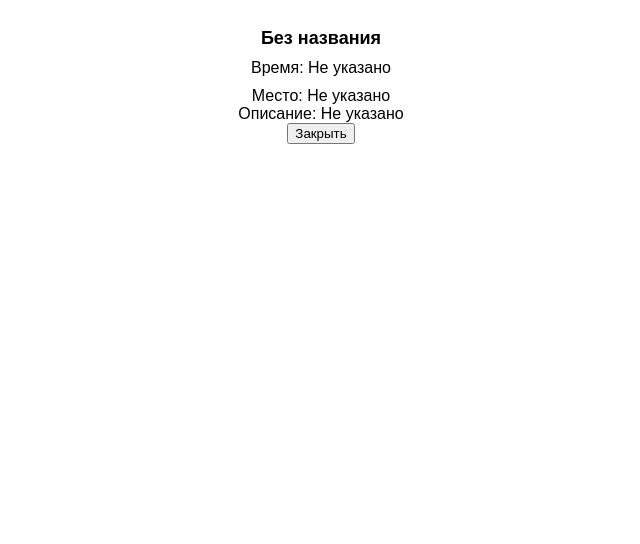
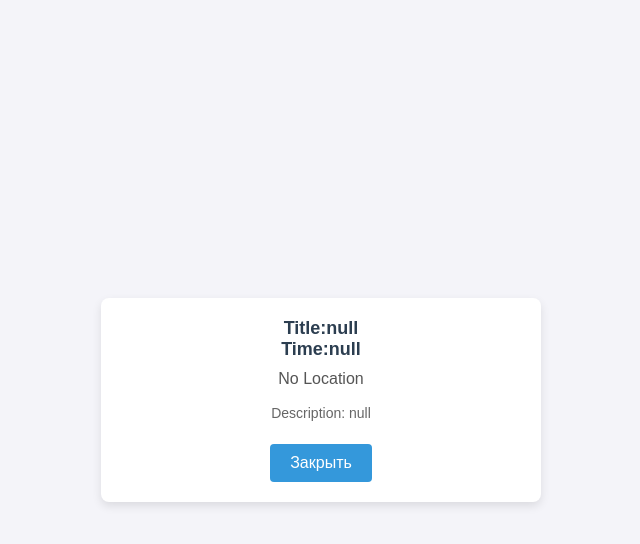
Before and after one commit to ryslanzaharov/outlook-extension, a browser extension: page src/notification.html in a window 1280 px wide. Shown: the whole page, without its empty margins (319-959 px from the left). Drawn offline with Linux system fonts and the light colour scheme.

Commit message:
prepare notification's style

```diff
--- a/src/notification.html
+++ b/src/notification.html
@@ -2,28 +2,89 @@
 <html lang="en">
 <head>
     <meta charset="UTF-8">
+    <meta name="viewport" content="width=device-width, initial-scale=1.0">
     <title>Notification</title>
     <style>
+        /* Общие стили */
         body {
-            font-family: Arial, sans-serif;
+            font-family: 'Arial', sans-serif;
+            background-color: #f4f4f9;
+            color: #333;
+            margin: 0;
+            padding: 0;
+            display: flex;
+            justify-content: center;
+            align-items: center;
+            height: 100vh;
+        }
+
+        /* Контейнер */
+        .container {
+            background-color: #fff;
+            border-radius: 8px;
+            box-shadow: 0 4px 10px rgba(0, 0, 0, 0.1);
             padding: 20px;
+            max-width: 400px;
+            width: 100%;
             text-align: center;
         }
-        .title {
+
+        /* Заголовок и время в одну строку */
+        .title-time {
+            display: flex;
+            justify-content: space-between;
+            align-items: center;
+            margin-bottom: 10px;
+        }
+
+        .title, .time {
             font-size: 18px;
             font-weight: bold;
+            color: #2c3e50;
         }
-        .time, .location {
+
+        /* Локация */
+        .location {
+            font-size: 16px;
             margin-top: 10px;
+            color: #555;
+        }
+
+        /* Описание */
+        .description {
+            font-size: 14px;
+            margin-top: 15px;
+            color: #666;
+            line-height: 1.5;
+        }
+
+        /* Кнопка */
+        #closeButton {
+            margin-top: 20px;
+            padding: 10px 20px;
+            font-size: 16px;
+            color: #fff;
+            background-color: #3498db;
+            border: none;
+            border-radius: 4px;
+            cursor: pointer;
+            transition: background-color 0.3s ease;
+        }
+
+        #closeButton:hover {
+            background-color: #2980b9;
         }
     </style>
+
 </head>
 <body>
-<div class="title" id="eventTitle"></div>
-<div class="time" id="eventTime"></div>
-<div class="location" id="eventLocation"></div>
-<div class="description" id="eventDescription"></div>
-<button onclick="window.close()">Закрыть</button>
+<div class="container">
+    <div class="title" id="eventTitle">Title: </div>
+    <div class="time" id="eventTime">Time: </div>
+    <div class="location" id="eventLocation">Location: </div>
+    <div class="description" id="eventDescription">Description: </div>
+    <button id="closeButton">Закрыть</button>
+</div>
 <script src="notification.js"></script>
 </body>
 </html>
--- a/src/notification.js
+++ b/src/notification.js
@@ -1,13 +1,23 @@
 document.addEventListener("DOMContentLoaded", () => {
     const params = new URLSearchParams(window.location.search);
+    const title = params.get("title");
+    const time = params.get("time");
+    const location = params.get("location");
+    const description = params.get("description");
 
-    const title = params.get("title") || "Без названия";
-    const time = params.get("time") || "Не указано";
-    const location = params.get("location") || "Не указано";
-    const description = params.get("description") || "Не указано";
+    document.getElementById("eventTitle").textContent = "Title:" + title || "No Title";
+    document.getElementById("eventTime").textContent = "Time:" + time || "No Time";
 
-    document.getElementById("eventTitle").innerText = title;
-    document.getElementById("eventTime").innerText = `Время: ${time}`;
-    document.getElementById("eventLocation").innerText = `Место: ${location}`;
-    document.getElementById("eventDescription").innerText = `Описание: ${description}`;
+    const locationElement = document.getElementById("eventLocation");
+    if (location && (location.startsWith("http://") || location.startsWith("https://"))) {
+        locationElement.innerHTML = `<a href="${location}" target="_blank" rel="noopener noreferrer">${location}</a>`;
+    } else {
+        locationElement.textContent = location || "No Location";
+    }
+
+    document.getElementById("eventDescription").textContent = "Description: " + description || "No Description";
 });
+
+document.getElementById('closeButton').addEventListener('click', () => {
+    chrome.runtime.sendMessage({ action: 'closeWindow' });
+});
--- a/src/popup.js
+++ b/src/popup.js
@@ -69,10 +69,6 @@ async function notifyEvent(event) {
     const localDate = new Date(event.start.dateTime + 'Z')
     const time = localDate.toISOString(); // Преобразуем в строку ISO
     const location = event.location?.displayName || "";
-    const isUrl = event.location?.displayName.startsWith('http://') || event.location?.displayName.startsWith('https://');
-    let locationLink = isUrl
-        ? `<a href="${event.location?.displayName}" target="_blank" rel="noopener noreferrer">${event.location?.displayName}</a>`
-        : location;
 
     const description = extractTextFromHTML(event.body?.content);
     console.log("send notify title :", extractTextFromHTML(description));
```
Also changed, not shown: src/background.js (+6 -2 lines), src/manifest.json.
